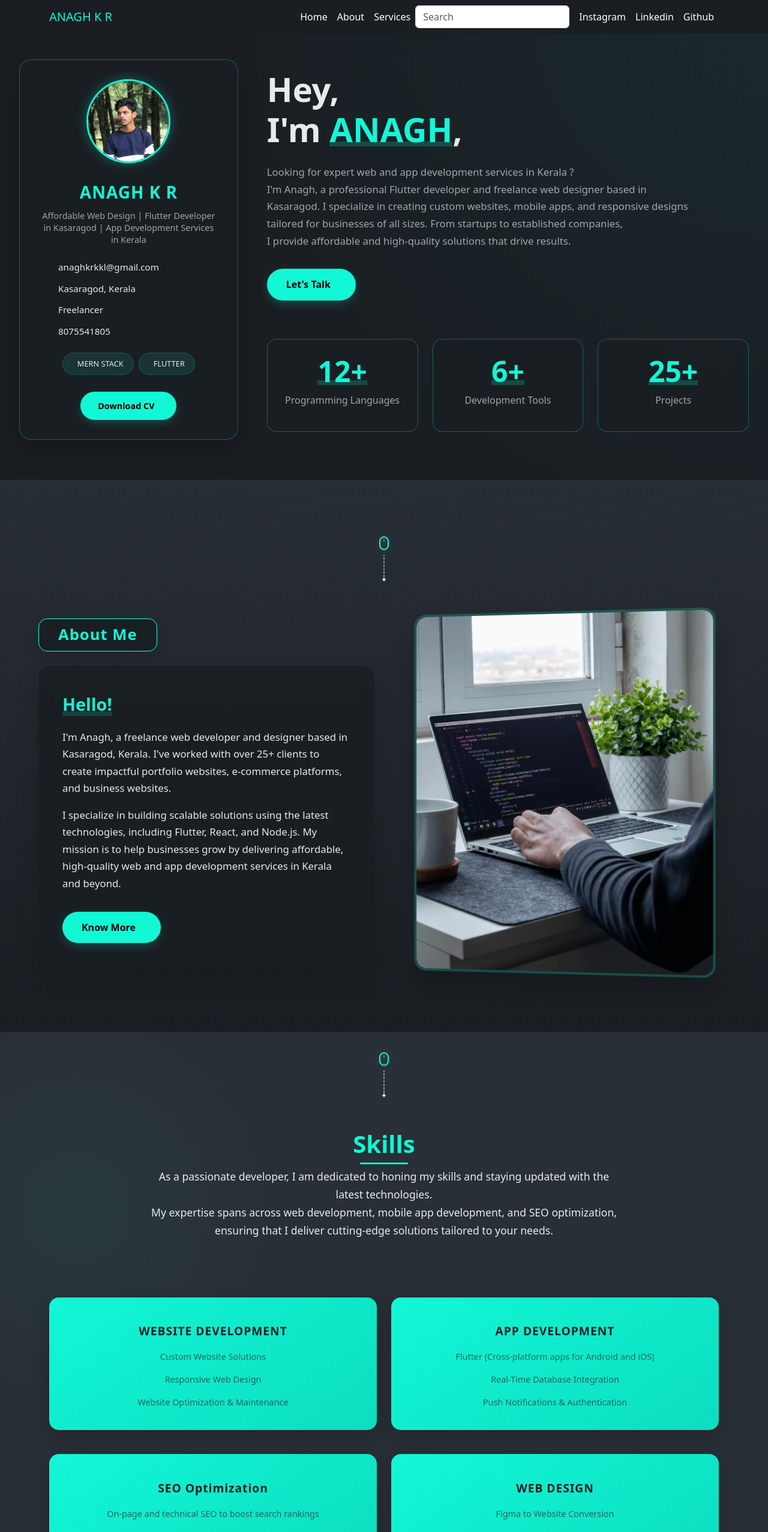
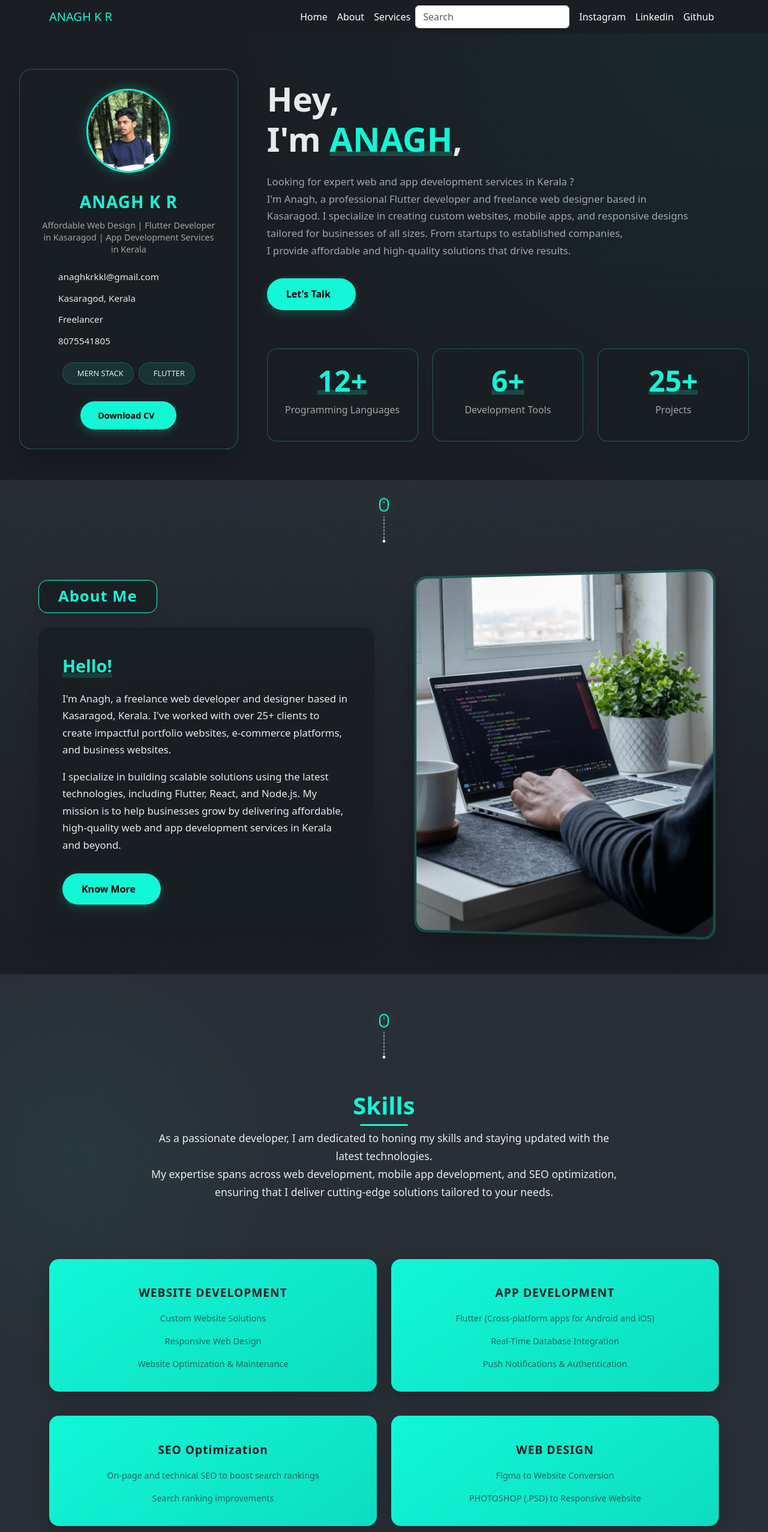
Before and after one commit to anagh534/portfolio, a Next.js app: page / in a window 1280 px wide. Shown: the top 2554 px of the page at 60% size. Built offline with nearby package versions, Linux system fonts and the light colour scheme; some icons are missing.

Commit message:
feat: update footer and section styles for improved layout and spacing

```diff
--- a/components/home/about.css
+++ b/components/home/about.css
@@ -10,7 +10,7 @@
 
 .about-section {
   position: relative;
-  padding: 6rem 0;
+  padding: 2rem 0 4rem;
   background: url('/assets/about-bg.webp') center/cover no-repeat;
   overflow: hidden;
 }
--- a/components/home/hero.css
+++ b/components/home/hero.css
@@ -17,7 +17,7 @@ body {
 
 /* Hero Section */
 .hero-section {
-  padding: 6rem 2rem 4rem;
+  padding: 6rem 2rem 2rem;
   background-color: var(--bg-darker);
   min-height: 100vh;
   display: flex;
--- a/components/home/skills.css
+++ b/components/home/skills.css
@@ -9,7 +9,7 @@
 }
 
 .skills {
-  padding: 2 rem 0;
+  padding: 2rem 0;
   background-color: var(--dark-bg);
   background-image:
     radial-gradient(circle at 10% 20%, rgba(18, 247, 214, 0.05) 0%, transparent 20%),
--- a/components/home/works.css
+++ b/components/home/works.css
@@ -1,7 +1,7 @@
 .works {
     background: url('/assets/works.webp') no-repeat center;
     color: white;
-    padding-bottom: 40px;
+    padding-bottom: 20px;
 }
 
 .project-image {
```
Also changed, not shown: components/footer/footer.css (+1 -2 lines).
